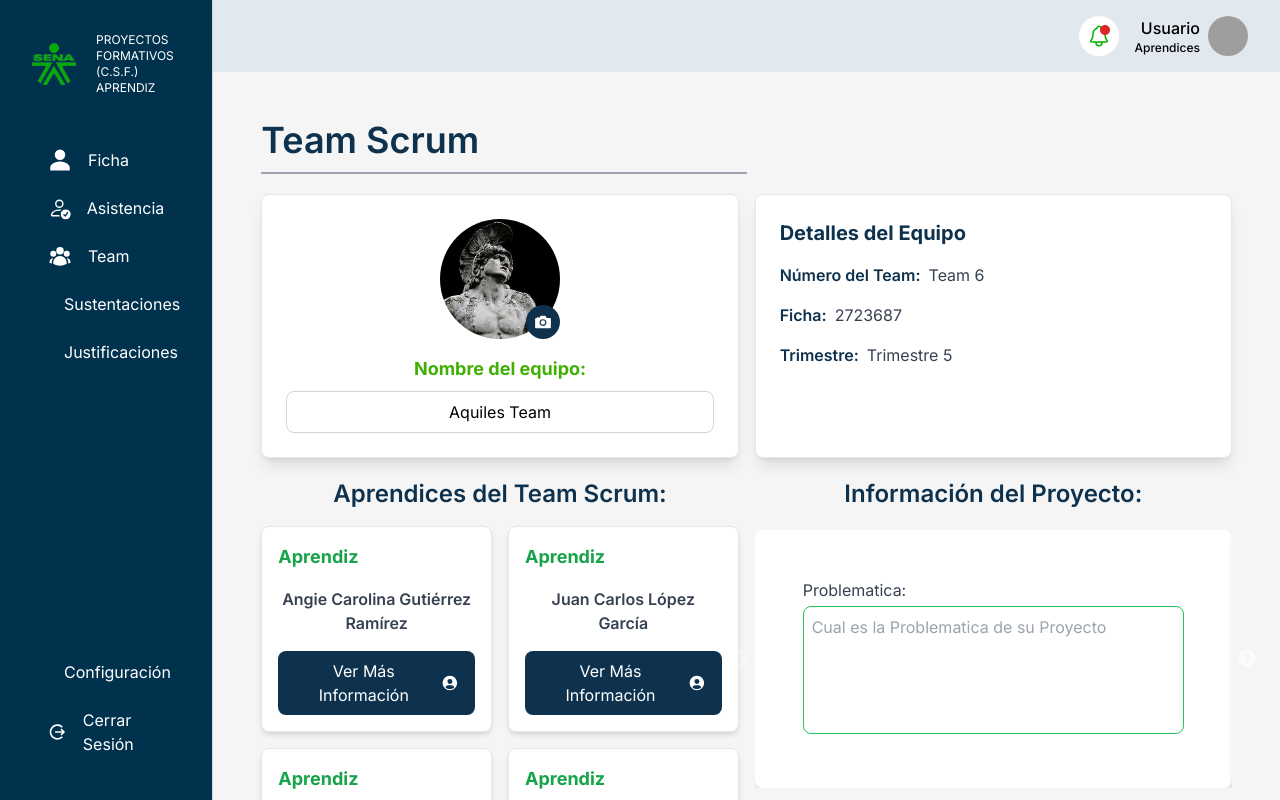
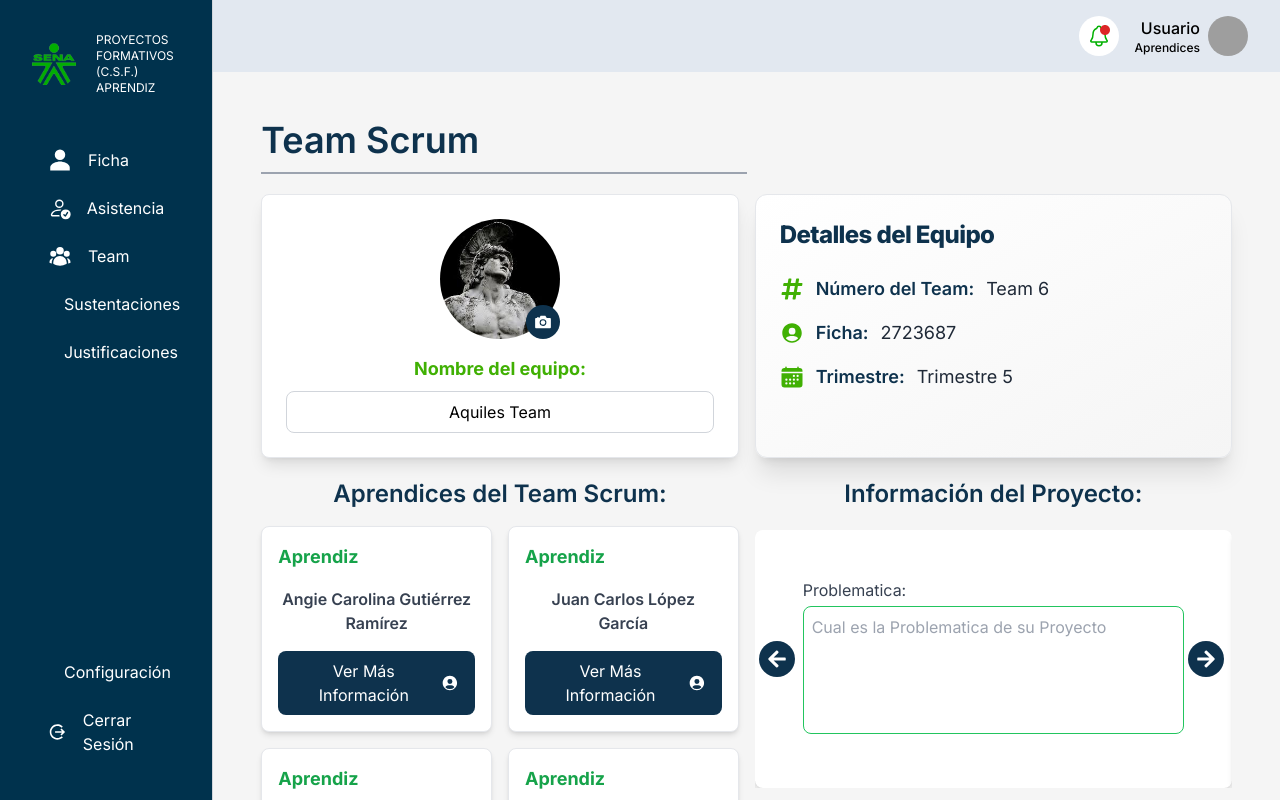
Before and after one commit to BryanFS52/Aquiles, a Next.js app in the folder frontend/: page /teamScrumAprendiz in a window 1280 px wide. Shown: the top 800 px of the page. Built offline with nearby package versions, Linux system fonts and the light colour scheme; grey boxes are pictures that could not be loaded; what tailwind-animation-delay would draw is missing.

Commit message:
actualizacion para RoleService.js

```diff
--- a/frontend/app/(routes)/home/page.js
+++ b/frontend/app/(routes)/home/page.js
@@ -1,22 +1,63 @@
 "use client";
 
-import React from 'react';
-import { Header } from "../../components/header"; // Importaciones del Header
-import AppSidebar from "../../components/AppSidebar"; // Cambiar a AppSidebar
-import { ToastContainer } from "react-toastify"; // Importación de la librería ToastContainer para las alertas con la animación
+import React, { useEffect, useState } from 'react';
+import { Header } from "../../components/header";
+import AppSidebar from "../../components/AppSidebar";
+import { ToastContainer } from "react-toastify";
 import 'react-toastify/dist/ReactToastify.css';
 
 export default function Home() {
+  const [userRole, setUserRole] = useState(null); // Estado para almacenar el rol
+
+  useEffect(() => {
+    // Obtener el rol del localStorage
+    const role = localStorage.getItem('userRole');
+    setUserRole(role); // Guardar el rol en el estado
+  }, []);
+
+  // Mostrar carga o mensaje si el rol aún no está disponible
+  if (!userRole) {
+    return <div>Cargando...</div>;
+  }
+
   return (
     <div className="min-h-screen grid grid-cols-1 xl:grid-cols-6">
-      <AppSidebar /> {/* Usar AppSidebar en lugar de Sidebar */}
+      <AppSidebar /> {/* Sidebar dinámico basado en los roles */}
       <div className="xl:col-span-5">
         <Header />
         <div className='bg-[#40b003]'>
-          <span>Dashboard</span>
+          {userRole === 'instructor' && (
+            <InstructorDashboard />
+          )}
+          {userRole === 'aprendiz' && (
+            <AprendizDashboard />
+          )}
+          {userRole !== 'instructor' && userRole !== 'aprendiz' && (
+            <NoAccess />
+          )}
         </div>
       </div>
       <ToastContainer />
     </div>
   );
 }
+
+const InstructorDashboard = () => (
+  <div>
+    <h2>Bienvenido, Instructor</h2>
+    <p>Aquí está el dashboard para instructores.</p>
+  </div>
+);
+
+const AprendizDashboard = () => (
+  <div>
+    <h2>Bienvenido, Aprendiz</h2>
+    <p>Aquí está el dashboard para aprendices.</p>
+  </div>
+);
+
+const NoAccess = () => (
+  <div>
+    <h2>No tienes acceso a esta página</h2>
+  </div>
+);
--- a/frontend/app/(routes)/teamScrumAprendiz/page.js
+++ b/frontend/app/(routes)/teamScrumAprendiz/page.js
@@ -6,17 +6,43 @@ import { Sidebaraprendiz } from "../../components/SidebarAprendiz";
 import Image from 'next/image';
 import aquiles from "../../../public/img/aquiles.jpg"; // imagen de aquiles
 import { IoPersonCircleSharp } from "react-icons/io5";
-import { IoCameraSharp } from 'react-icons/io5';
+import { IoCameraSharp, IoCalendar } from 'react-icons/io5';
 import Slider from 'react-slick'; // Importa el componente Slider
+import { FaArrowLeft, FaArrowRight, FaHashtag } from 'react-icons/fa'; // Importa íconos de flechas
+
+
+    const CustomNextArrow = ({ onClick }) => {
+        return (
+            <div
+                className="absolute top-1/2 right-2 transform -translate-y-1/2 bg-[#0e324d] hover:bg-[#40b003] transition-colors duration-300    text-white p-2 rounded-full cursor-pointer z-10"
+                onClick={onClick}
+            >
+                <FaArrowRight className="text-xl" />
+            </div>
+        );
+    };
+
+    const CustomPrevArrow = ({ onClick }) => {
+        return (
+            <div
+                className="absolute top-1/2 left-1 transform -translate-y-1/2 bg-[#0e324d] hover:bg-[#40b003] transition-colors duration-300 text-white p-2 rounded-full cursor-pointer z-10"
+                onClick={onClick}
+            >
+                <FaArrowLeft className="text-xl" />
+            </div>
+        );
+    };
 
     export default function TeamScrum() {
         const settings = {
             dots: true,
-        infinite: false,
+            infinite: true,
             speed: 500,
             slidesToShow: 1,
             slidesToScroll: 1,
             adaptiveHeight: true,
+            nextArrow: <CustomNextArrow />,  // Flecha derecha personalizada
+            prevArrow: <CustomPrevArrow />,  // Flecha izquierda personalizada
         };
 
     return (
@@ -53,23 +79,33 @@ export default function TeamScrum() {
                         </div>
 
                                         {/* Información del equipo */}
-                        <div className="bg-white p-6 rounded-lg shadow-lg border border-gray-200">
-                            <h2 className="text-xl font-bold text-[#0e324d] mb-4">Detalles del Equipo</h2>
-                            <div className="space-y-4">
-                                <div className="flex items-center">
-                                    <span className="text-[#0e324d] font-semibold mr-2">Número del Team:</span>
-                                    <p className="text-gray-700">Team 6</p>
+                    <div className="bg-gradient-to-br from-white to-neutral-100 p-6 rounded-xl shadow-xl border border-gray-200">
+                        <h2 className="text-2xl font-inter font-extrabold text-[#0e324d] mb-6 tracking-tight">Detalles del Equipo</h2>
+                        <div className="space-y-4 text-lg">
+                            <div className="flex items-center space-x-3">
+                                    <FaHashtag className="inline-block text-[#40b003] text-2xl" />
+                                    <span className="flex text-[#0e324d] font-inter font-semibold">
+                                    Número del Team:
+                                </span>
+                                <p className="text-gray-800 font-inter font-normal">Team 6</p>
                             </div>
-                                <div className="flex items-center">
-                                    <span className="text-[#0e324d] font-semibold mr-2">Ficha:</span>
-                                    <p className="text-gray-700">2723687</p>
+                            <div className="flex items-center space-x-3">
+                                    <IoPersonCircleSharp className="inline-block text-[#40b003] text-2xl" />
+                                    <span className="flex text-[#0e324d] font-inter font-semibold">
+                                    Ficha:
+                                </span>
+                                <p className="text-gray-800 font-inter font-normal">2723687</p>
                             </div>
-                                <div className="flex items-center">
-                                    <span className="text-[#0e324d] font-semibold mr-2">Trimestre:</span>
-                                    <p className="text-gray-700">Trimestre 5</p>
+                            <div className="flex items-center space-x-3">
+                                    <IoCalendar className="inline-block text-[#40b003] text-2xl " />
+                                    <span className="flex text-[#0e324d] font-inter font-semibold ">
+                                    Trimestre:
+                                </span>
+                                <p className="text-gray-800 font-inter font-normal">Trimestre 5</p>
                             </div>
                         </div>
                     </div>
+
                     </div>
 
                     {/* Sección principal de aprendices y proyecto */}
--- a/frontend/app/components/AppSidebar.js
+++ b/frontend/app/components/AppSidebar.js
@@ -1,4 +1,3 @@
-// En AppSidebar.js
 import React, { useEffect, useState } from 'react';
 import { getRoles } from '../services/RoleService'; // Importa el servicio que creaste
 import { Sidebar } from '../components/Sidebar';
@@ -11,8 +10,8 @@ const AppSidebar = () => {
     useEffect(() => {
         // Obtener roles desde Mockoon (Olimpo simulado)
         const fetchRoles = async () => {
-            const roles = await getRoles();
-            setRoles(roles);
+            const fetchedRoles = await getRoles();
+            setRoles(fetchedRoles);
             setLoading(false);
         };
 
@@ -25,9 +24,11 @@ const AppSidebar = () => {
         }
 
         // Lógica basada en los roles obtenidos
-        if (roles.includes('instructor')) {
+        const roleNames = roles.map(role => role.name); // Extraer los nombres de los roles
+
+        if (roleNames.includes('instructor')) {
             return <Sidebar />;
-        } else if (roles.includes('aprendiz')) {
+        } else if (roleNames.includes('aprendiz')) {
             return <SidebarAprendiz />;
         } else {
             return <div>Rol no reconocido</div>;
--- a/frontend/app/page.js
+++ b/frontend/app/page.js
@@ -10,6 +10,7 @@ import logoSena from "../public/img/LogoSena.png";
 import LogoAquiles from "../public/img/LogoAquiles.png";
 import ModalOlvidoContraseña from "../app/components/Modals/modalOlvidoContraseña";
 import { useRouter } from 'next/navigation';
+import axios from 'axios'; // Asegúrate de importar axios
 
 export default function Login() {
   const [modalOpen, setModalOpen] = useState(false);
@@ -18,7 +19,7 @@ export default function Login() {
     documentNumber: '',
     password: ''
   });
-  const [error, setError] = useState(null); // Añadido estado para errores
+  const [error, setError] = useState(null);
   const router = useRouter();
 
   const handleOpenModal = () => {
@@ -36,33 +37,31 @@ export default function Login() {
     });
   };
 
-  const getCsrfToken = async () => {
-    try {
-      const response = await axios.get('/api/csrf-token');
-      return response.data.csrfToken; // Ajusta esto según la estructura de tu respuesta
-    } catch (error) {
-      console.error('Error al obtener el token CSRF:', error.message);
-      return null;
-    }
-  };
-
   const handleLogin = async (e) => {
     e.preventDefault();
-
     try {
-      const csrfToken = await getCsrfToken();
-
-      const response = await axios.post('/api/auth/login', formData, {
+      const response = await axios.post('/api/auth/login', {
+          documentType: formData.documentType,
+          documentNumber: formData.documentNumber,
+          password: formData.password
+      }, {
           headers: {
-          'Content-Type': 'application/json',
-          'X-CSRF-Token': csrfToken
+              'Content-Type': 'application/json'
           }
       });
-      console.log('Respuesta del servidor:', response.data);
-      router.push('/home');
+
+      // Verifica que la respuesta contenga datos antes de intentar acceder a ellos
+      if (response.data && response.data.data) {
+          const { redirectUrl, rol } = response.data.data;
+          localStorage.setItem('userRole', rol);
+          window.location.href = redirectUrl; // Redirige a la URL proporcionada
+      } else {
+          throw new Error("No se recibió la URL de redirección");
+      }
+
     } catch (error) {
       console.error('Error al iniciar sesión:', error.message);
-      setError('Error al iniciar sesión: ' + error.message); // Utilizar setError aquí
+      setError('Error al iniciar sesión: ' + (error.response ? error.response.data.message : error.message));
     }
   };
 
@@ -105,8 +104,9 @@ export default function Login() {
                       value={formData.documentType}
                       onChange={handleChange}
                       className="outline-none text-sm w-full h-9 text-custom-blue"
+                      required // Asegura que se seleccione un tipo de documento
                     >
-                      <option value="" disabled selected hidden>
+                      <option value="" disabled hidden>
                         Tipo de documento
                       </option>
                       <option value="CC">Cédula de Ciudadania</option>
@@ -127,6 +127,7 @@ export default function Login() {
                       placeholder='Documento'
                       className='outline-none text-sm w-full h-9 text-custom-blue'
                       onChange={handleChange}
+                      required // Asegura que el número de documento sea obligatorio
                     />
                   </div>
 
@@ -139,6 +140,7 @@ export default function Login() {
                       placeholder='Contraseña'
                       className='outline-none text-sm w-full h-9 text-[#0e324d]'
                       onChange={handleChange}
+                      required // Asegura que la contraseña sea obligatoria
                     />
                   </div>
                 </div>
--- a/frontend/app/services/RoleService.js
+++ b/frontend/app/services/RoleService.js
@@ -1,7 +1,7 @@
 import axios from 'axios';
 
-// Función para obtener los roles desde Mockoon (o Olimpo en producción)
-const API_URL = process.env.NEXT_PUBLIC_API_URL;
+// Usa un valor por defecto si NEXT_PUBLIC_API_URL no está definido
+const API_URL = process.env.NEXT_PUBLIC_API_URL || 'http://localhost:3000'; // Valor por defecto en desarrollo
 
 // Función para obtener los roles desde el backend
 export const getRoles = async () => {
@@ -13,11 +13,10 @@ export const getRoles = async () => {
             return response.data.roles; // Devuelve el array de roles
         } else {
             console.error('Formato de respuesta inesperado:', response.data);
-            return []; // O maneja esto de otra forma
+            return []; // Retorna un array vacío si el formato es incorrecto
         }
     } catch (error) {
         console.error('Error al obtener roles:', error);
-        // Opcional: Puedes lanzar el error si deseas manejarlo en otro lugar
-        throw error; // Lanza el error si deseas manejarlo en AppSidebar
+        return []; // Retorna un array vacío en caso de error para evitar romper la aplicación
     }
 };
```
Also changed, not shown: 1 other file (tests, documents, lock files or other folders). Lines whose indentation alone changed are shown as unchanged.
